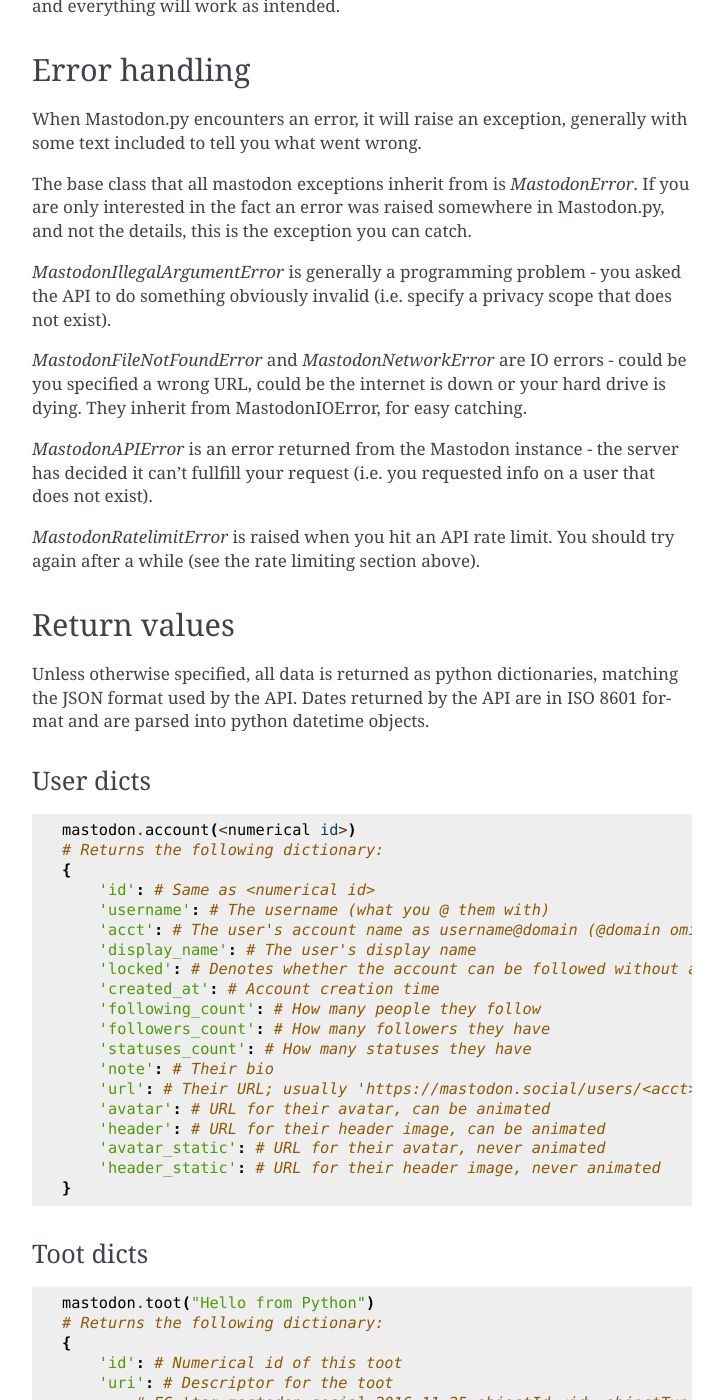
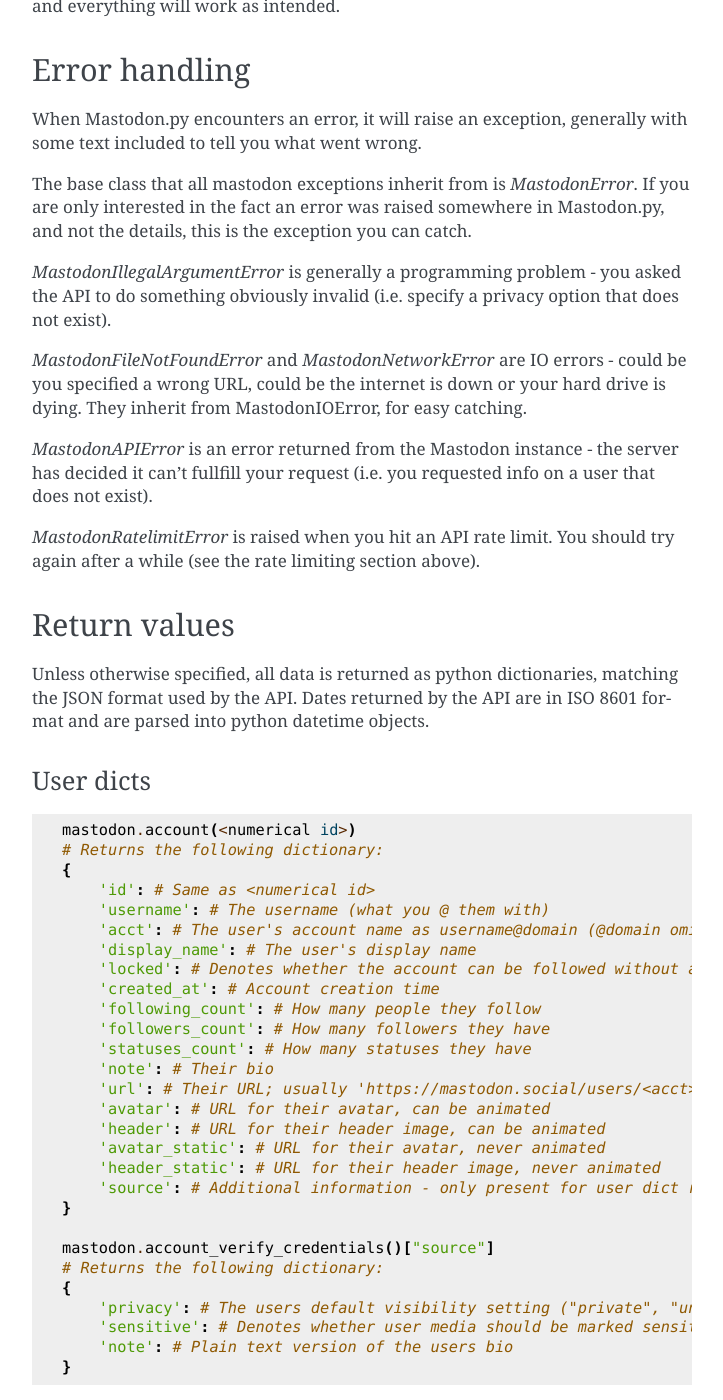
Before and after one commit to halcy/Mastodon.py, a Sphinx documentation site: the page built from docs/index.rst, in a window 1280 px wide and 1400 px high, scrolled down 2702 px. Shown: the whole window, without its empty margins (388-1111 px from the left). Built offline with Sphinx 7.4.7, drawn with Linux system fonts in a browser that asks for light colours.

Commit message:
Update verify_credentials docs

```diff
--- a/docs/index.rst
+++ b/docs/index.rst
@@ -134,7 +134,7 @@
 Mastodon.py, and not the details, this is the exception you can catch.
 
 `MastodonIllegalArgumentError` is generally a programming problem - you asked the
-API to do something obviously invalid (i.e. specify a privacy scope that does
+API to do something obviously invalid (i.e. specify a privacy option that does
 not exist).
 
 `MastodonFileNotFoundError` and `MastodonNetworkError` are IO errors - could be you
@@ -176,6 +176,15 @@
         'header': # URL for their header image, can be animated
         'avatar_static': # URL for their avatar, never animated
         'header_static': # URL for their header image, never animated
+        'source': # Additional information - only present for user dict returned from account_verify_credentials()
+    }
+
+    mastodon.account_verify_credentials()["source"]
+    # Returns the following dictionary:
+    {
+        'privacy': # The users default visibility setting ("private", "unlisted" or "public")
+        'sensitive': # Denotes whether user media should be marked sensitive by default
+        'note': # Plain text version of the users bio
     }
 
 Toot dicts
```
Also changed, not shown: 1 other file.
